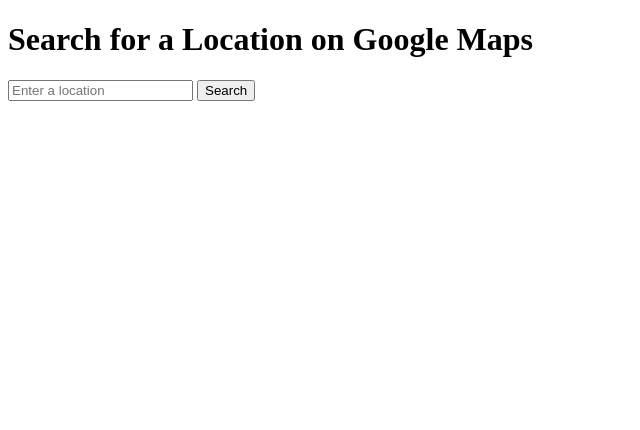
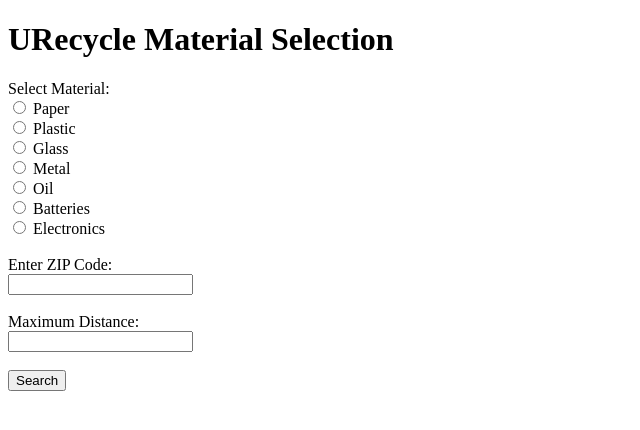
Before and after one commit to DSourrrr/URecycle-Proejct, a Flask app: page / in a window 1280 px wide. Shown: the top 430 px of the page, without its empty margins (0-640 px from the left). Run offline with Flask 3, Linux system fonts and the light colour scheme; some libraries are stand-ins or nearby versions.

Commit message:
ZipCode
Zipcode works. Still working on map showing.

```diff
--- a/Main/app.py
+++ b/Main/app.py
@@ -1,21 +1,46 @@
 from flask import Flask, render_template, request
-import urllib.parse
-import os
-
-os.environ['GOOGLE_MAPS_API_KEY'] = 'GOOGLEAPIHERE'
+import json, requests
 
 app = Flask(__name__)
 
+# Replace with your Google Places API key
+GOOGLE_MAPS_API_KEY = 'API CODE'
+
 @app.route('/')
 def index():
-    return render_template('index.html', api_key=os.getenv("GOOGLE_MAPS_API_KEY"))
+    return render_template('index.html')
+
+# Import the JSON module
+import json
 
 @app.route('/search', methods=['GET'])
 def search():
-    if request.method == 'GET':
-        location = request.args['location']
-        encoded_location = urllib.parse.quote(location)
-        return render_template('results.html', location=location, encoded_location=encoded_location)
+    material = request.args.get('material')
+    zip_code = request.args.get('zip')
+    distance_miles = float(request.args.get('distance'))
 
-if __name__ == '__main__':
-    app.run(debug=True)
+    # Use the Google Geocoding API to get the coordinates for the ZIP code
+    geocoding_url = f'https://maps.googleapis.com/maps/api/geocode/json?address={zip_code}&key={GOOGLE_MAPS_API_KEY}'
+    geocoding_response = requests.get(geocoding_url)
+    geocoding_data = geocoding_response.json()
+
+    # Check if the geocoding request was successful
+    if geocoding_data.get('status') == 'OK':
+        # Extract latitude and longitude from the geocoding result
+        lat = geocoding_data['results'][0]['geometry']['location']['lat']
+        lng = geocoding_data['results'][0]['geometry']['location']['lng']
+
+        # Convert miles to meters
+        distance_meters = distance_miles * 1609.34
+
+        # Use the Google Places API to find recycling points
+        search_url = f'https://maps.googleapis.com/maps/api/place/textsearch/json?query={material}+recycling&location={lat},{lng}&radius={distance_meters}&key={GOOGLE_MAPS_API_KEY}'
+        response = requests.get(search_url)
+        data = response.json()
+
+        if data.get('status') == 'OK':
+            places = data.get('results', [])
+
+            return render_template('map.html', places=places, zip_code=zip_code, material=material, lat=lat, lng=lng, google_maps_api_key=GOOGLE_MAPS_API_KEY)
+
+    return 'No recycling points found or an error occurred.'
--- a/Main/templates/index.html
+++ b/Main/templates/index.html
@@ -1,14 +1,27 @@
 <!DOCTYPE html>
 <html>
 <head>
-    <title>Google Maps Search</title>
-    <script src="https://maps.googleapis.com/maps/api/js?key={{ api_key }}"></script>
+    <title>URecycle Material Selection</title>
 </head>
 <body>
-    <h1>Search for a Location on Google Maps</h1>
-    <form method="get" action="/search">
-        <input type="text" name="location" placeholder="Enter a location">
-        <button type="submit">Search</button>
+    <h1>URecycle Material Selection</h1>
+    <form method="GET" action="{{ url_for('search') }}">
+        <label for="material">Select Material:</label><br>
+        <input type="radio" name="material" value="Paper"> Paper<br>
+        <input type="radio" name="material" value="Plastic"> Plastic<br>
+        <input type="radio" name="material" value="Glass"> Glass<br>
+        <input type="radio" name="material" value="Metal"> Metal<br>
+        <input type="radio" name="material" value="Oil"> Oil<br>
+        <input type="radio" name="material" value="Batteries"> Batteries<br>
+        <input type="radio" name="material" value="Electronics"> Electronics<br><br>
+
+        <label for="zip">Enter ZIP Code:</label><br>
+        <input type="text" name="zip" required><br><br>
+
+        <label for="distance">Maximum Distance:</label><br>
+        <input type="text" name="distance" required><br><br>
+
+        <input type="submit" value="Search">
     </form>
 </body>
 </html>
```
Also changed, not shown: Main/templates/map.html (added, +49 -0 lines), Main/templates/results.html (deleted, +0 -33 lines).
